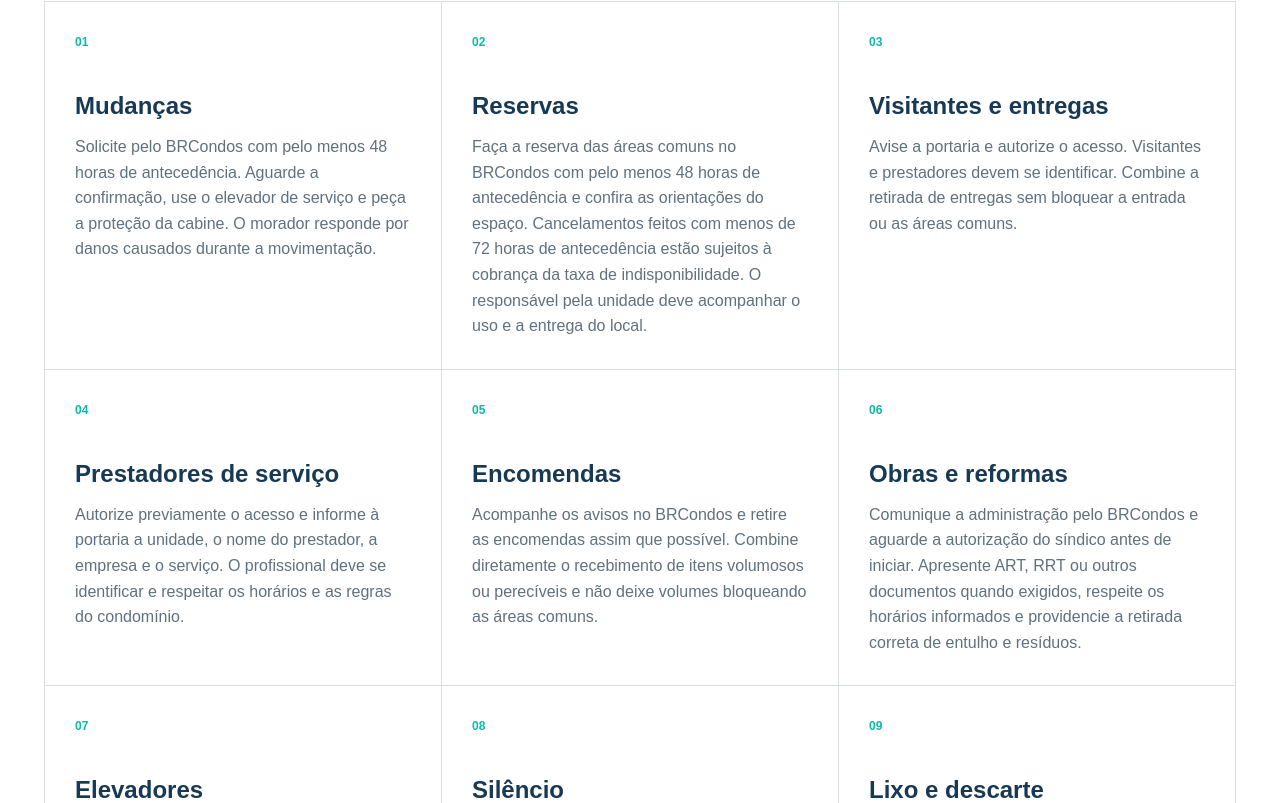
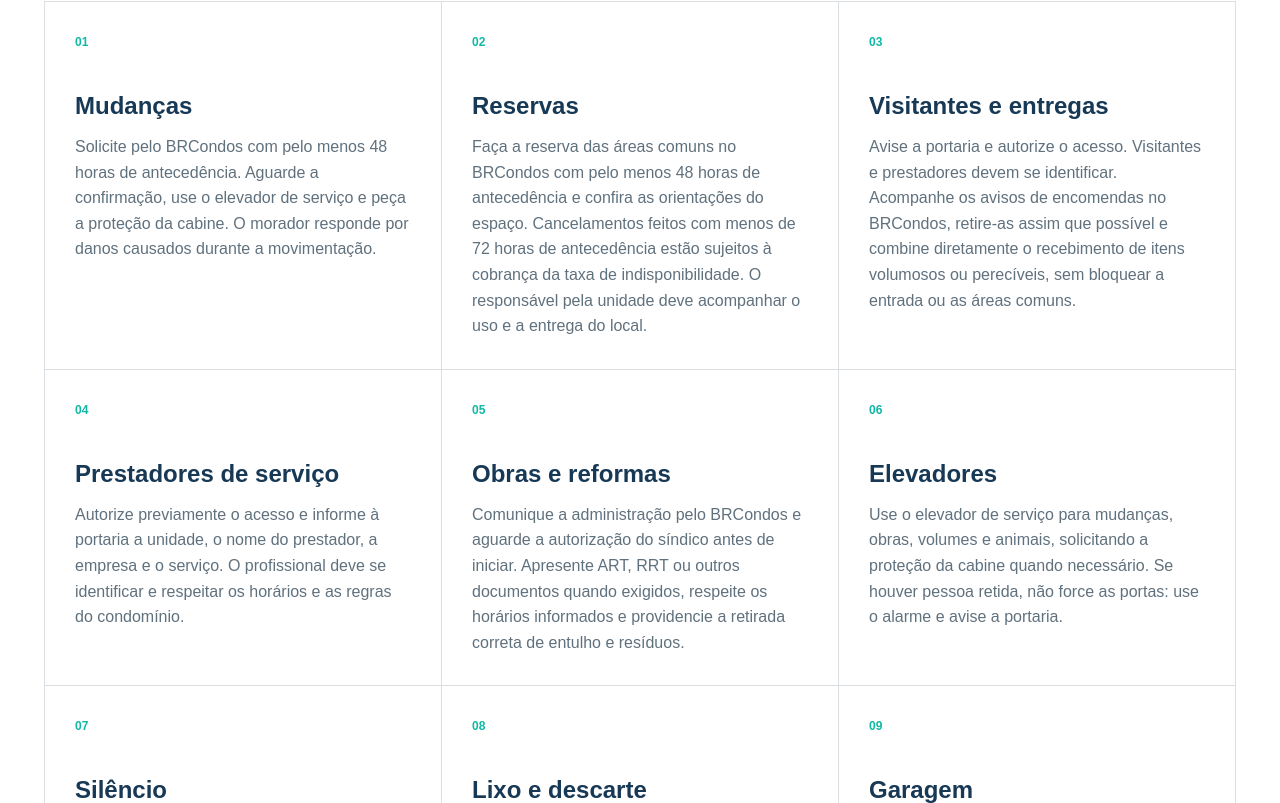
Before and after one commit to williamceccon/milena, a Next.js app: page /milena/ in a window 1280 px wide. Shown: the part 2137-2940 px from the top of the page. Built offline with nearby package versions, Linux system fonts and the light colour scheme.

Commit message:
refine delivery guidance

```diff
--- a/app/content.ts
+++ b/app/content.ts
@@ -42,15 +42,11 @@ export const rules = [
   },
   {
     title: "Visitantes e entregas",
-    text: "Avise a portaria e autorize o acesso. Visitantes e prestadores devem se identificar. Combine a retirada de entregas sem bloquear a entrada ou as áreas comuns.",
+    text: "Avise a portaria e autorize o acesso. Visitantes e prestadores devem se identificar. Acompanhe os avisos de encomendas no BRCondos, retire-as assim que possível e combine diretamente o recebimento de itens volumosos ou perecíveis, sem bloquear a entrada ou as áreas comuns.",
   },
   {
     title: "Prestadores de serviço",
     text: "Autorize previamente o acesso e informe à portaria a unidade, o nome do prestador, a empresa e o serviço. O profissional deve se identificar e respeitar os horários e as regras do condomínio.",
-  },
-  {
-    title: "Encomendas",
-    text: "Acompanhe os avisos no BRCondos e retire as encomendas assim que possível. Combine diretamente o recebimento de itens volumosos ou perecíveis e não deixe volumes bloqueando as áreas comuns.",
   },
   {
     title: "Obras e reformas",
```
Also changed, not shown: 5 other files (tests, documents, lock files or other folders).
